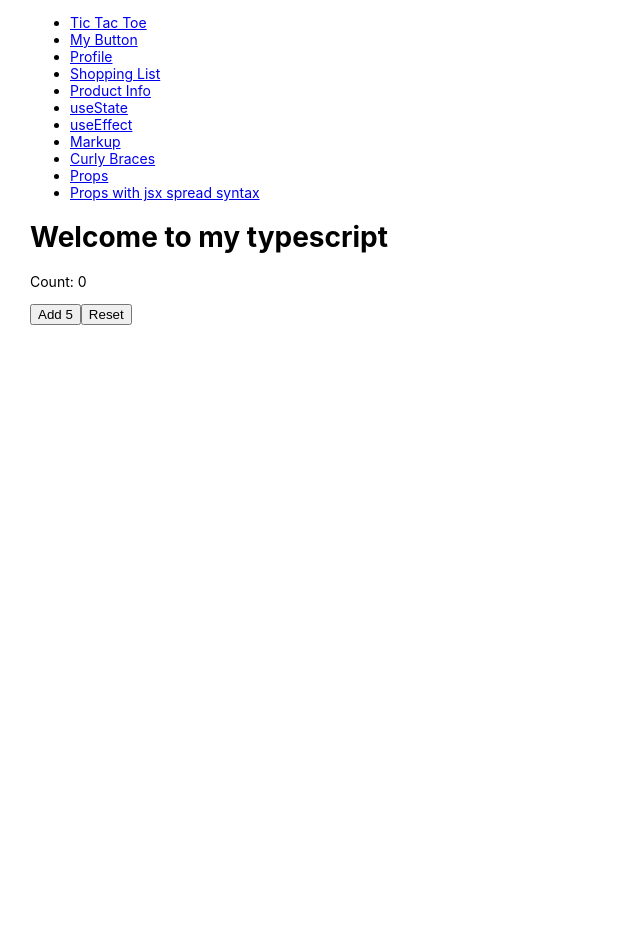
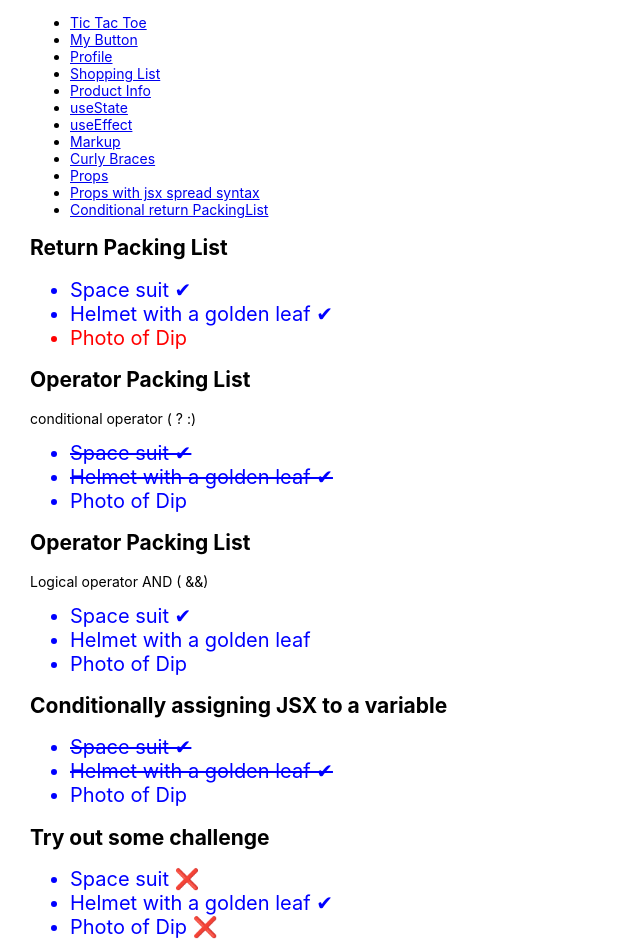
Before and after one commit to ngocdiepphan/react-training, a React (Create React App) app in the folder my-app/: page /packing-list in a window 1280 px wide. Shown: the top 952 px of the page, without its empty margins (0-640 px from the left). Before the commit the page ends 800 px from the top, so only its background shows below. Built offline with nearby package versions, Linux system fonts and the light colour scheme.

Commit message:
Implement example of learn conditional rendering #17

```diff
--- a/my-app/src/App.jsx
+++ b/my-app/src/App.jsx
@@ -10,7 +10,8 @@ import { Clock } from './hooks/useEffect';
 import TodoList from './components/Describing/markup';
 import CurlyBraces from './components/Describing/CurlyBraces';
 import Props from './components/Describing/Props/Props';
-import SpreadSyntax from './components/Describing/Props/SpreadSyntax'
+import SpreadSyntax from './components/Describing/Props/SpreadSyntax';
+import PackingList from './components/Rendering/ConditionalReturn';
 
 function App() {
   return (
@@ -50,6 +51,9 @@ function App() {
           <li>
             <Link to="/spread-syntax">Props with jsx spread syntax</Link>
           </li>
+          <li>
+            <Link to="/packing-list">Conditional return PackingList</Link>
+          </li>
         </ul>
       </nav>
       <Routes>
@@ -64,6 +68,7 @@ function App() {
         <Route path="/curly-braces" element={<CurlyBraces />} />
         <Route path="/props" element={<Props />} />
         <Route path="/spread-syntax" element={<SpreadSyntax />} />
+        <Route path="/packing-list" element={<PackingList />} />
       </Routes>
     </Router>
   );
--- /dev/null
+++ b/my-app/src/components/Rendering/ConditionalReturn.jsx
@@ -0,0 +1,122 @@
+function Item({ name, isPacked }) {
+  if (isPacked) {
+    return <li className="item">{name} ✔</li>;
+  }
+  return <li className="item" style={{ color: 'red' }}>{name}</li>;
+
+  // if (isPacked) {
+  //   return null;
+  // }
+  // return <li className="item" style={{ color: 'red' }}>{name}</li>;
+}
+
+function Operator({ nameItem, isPacked }) {
+  // return (
+  //   <li className="item">
+  //     {isPacked ? nameItem + ' ✔' : <span style={{ color: 'red' }}>{nameItem}</span>}
+  //   </li>
+  // );
+  return (
+    <li className="item">
+      {isPacked ? (
+        <del>
+          {nameItem + ' ✔'}
+        </del>
+      ) : (
+        nameItem
+      )}
+    </li>
+  );
+}
+
+function OperatorAnd({ item, isPacked}) {
+  return (
+    <li className="item">
+      {item} {isPacked && '✔'}
+    </li>
+  )
+}
+
+function Assigning({ variable, isPacked}) {
+  let itemContent = variable;
+  // if (isPacked) {
+  //   itemContent = variable + " ✔";
+  // }
+  // return (
+  //   <li className="item">
+  //     {itemContent}
+  //   </li>
+  // );
+  if (isPacked) {
+    itemContent = (
+      <del>
+        {variable + " ✔"}
+      </del>
+    );
+  }
+  return (
+    <li className="item">
+      {itemContent}
+    </li>
+  );
+}
+
+function Challenge({ challenge, isPacked }) {
+  return (
+    <li className="item">
+      {challenge} {isPacked ? '✔' : '❌'}
+    </li>
+  )
+}
+export default function PackingList() {
+  return (
+    <>
+      <section>
+        <h1>Return Packing List</h1>
+        <ul>
+          <Item isPacked={true} name="Space suit" />
+          <Item isPacked={true} name="Helmet with a golden leaf" />
+          <Item isPacked={false} name="Photo of Dip" />
+        </ul>
+      </section>
+
+      <section>
+        <h1>Operator Packing List</h1>
+        <p>conditional operator ( ? :)</p>
+        <ul>
+          <Operator isPacked={true} nameItem="Space suit" />
+          <Operator isPacked={true} nameItem="Helmet with a golden leaf" />
+          <Operator isPacked={false} nameItem="Photo of Dip" />
+        </ul>
+      </section>
+
+      <section>
+        <h1>Operator Packing List</h1>
+        <p>Logical operator AND ( &&)</p>
+        <ul>
+          <OperatorAnd isPacked={true} item="Space suit" />
+          <OperatorAnd isPacked={false} item="Helmet with a golden leaf" />
+          <OperatorAnd isPacked={false} item="Photo of Dip" />
+        </ul>
+      </section>
+
+      <section>
+        <h1>Conditionally assigning JSX to a  variable</h1>
+        <ul>
+          <Assigning isPacked={true} variable="Space suit" />
+          <Assigning isPacked={true} variable="Helmet with a golden leaf" />
+          <Assigning isPacked={false} variable="Photo of Dip" />
+        </ul>
+      </section>
+
+      <section>
+        <h1>Try out some challenge</h1>
+        <ul>
+          <Challenge isPacked={false} challenge="Space suit" />
+          <Challenge isPacked={true} challenge="Helmet with a golden leaf" />
+          <Challenge isPacked={false} challenge="Photo of Dip" />
+        </ul>
+      </section>
+    </>
+  );
+}
```
